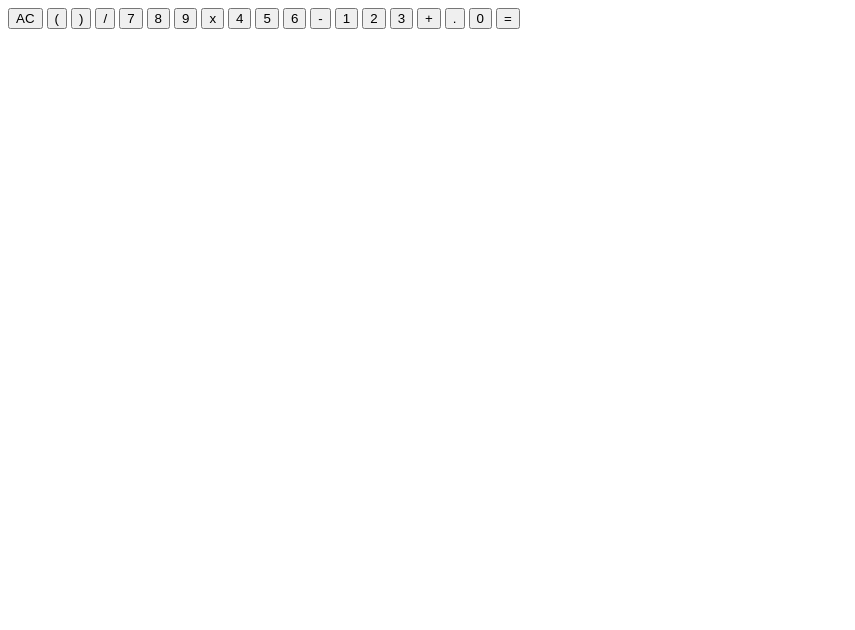
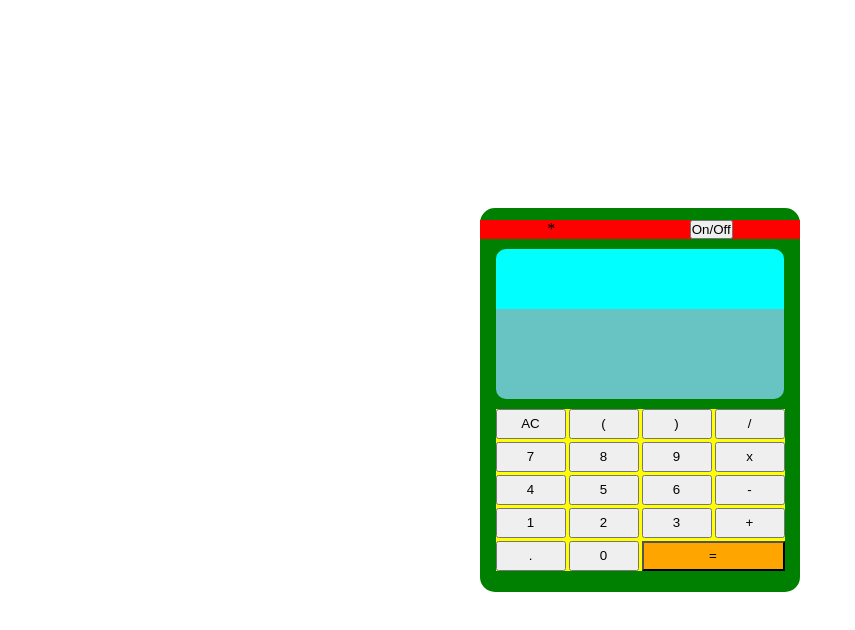
Before and after one commit to MarcusRomero/Calculator, a plain HTML site: page index.html in a window 1280 px wide. Shown: the whole page, without its empty margins (0-855 px from the left). Drawn offline with Linux system fonts and the light colour scheme.

Commit message:
Create CSS

```diff
--- a/index.html
+++ b/index.html
@@ -8,7 +8,12 @@
 </head>
 <body>
     <dic class="calculator">
-        <div class="screen"></div>
+        <div class="monitor">
+            <div class="light">*</div>
+            <button class="startUp">On/Off</button>
+        </div>
+        <div class="screenA"></div>
+        <div class="screenB"></div>
         <div class="keys">
             <button class="clear">AC</button>
             <button class="parenthesis">(</button>
--- a/styles/style.css
+++ b/styles/style.css
@@ -0,0 +1,61 @@
+* {
+    padding: 0;
+    margin: 0;
+}
+
+body {
+    display: flex;
+    justify-content: center;
+    align-items: center;
+}
+
+
+.calculator {
+    display: flex;
+    flex-direction: column;
+    justify-content: center;
+    align-items: center;
+    background-color: green;
+    width: 20rem;
+    height: 24rem;
+    border-radius: 15px;
+}
+
+
+.monitor {
+    display: flex;
+    justify-content:space-around;
+    background-color: red;
+    width: 100%;
+    margin-bottom: 10px;
+}
+
+
+.screenA {
+    background-color: aqua;
+    width: 90%;
+    height: 60px;
+    border-radius: 10px 10px 0px 0px;
+}
+
+.screenB {
+    background-color: rgb(104, 195, 195);
+    width: 90%;
+    height: 90px;
+    border-radius: 0px 0px 10px 10px;}
+
+
+
+.keys {
+    background-color: yellow;
+    display: grid;
+    grid-template-columns: repeat(4, 70px);
+    grid-template-rows: repeat(5, 30px);
+    grid-gap: 3px;
+    margin: 10px;
+}
+
+.equal {
+    grid-column: span 2;
+    background-color: orange;
+}
```
